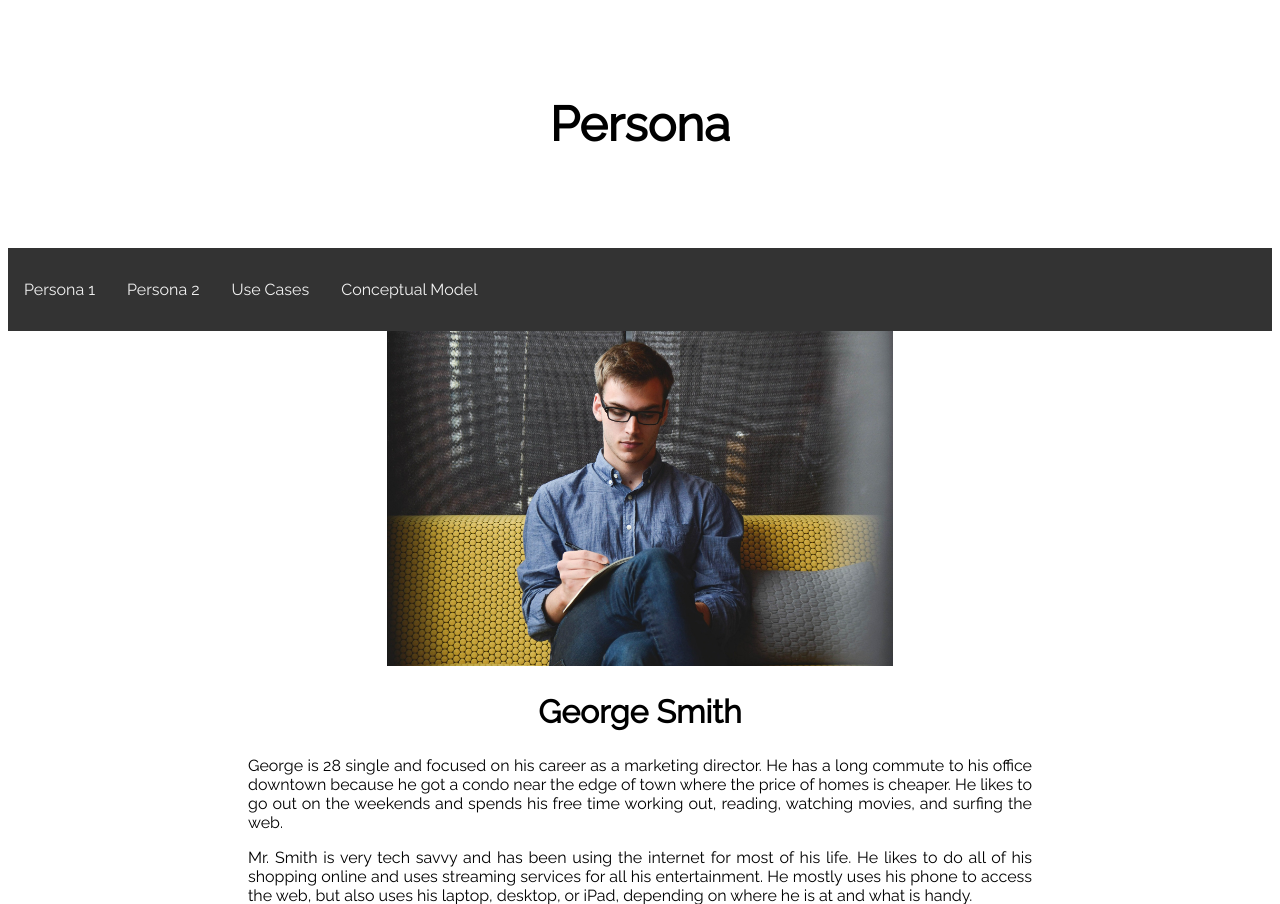
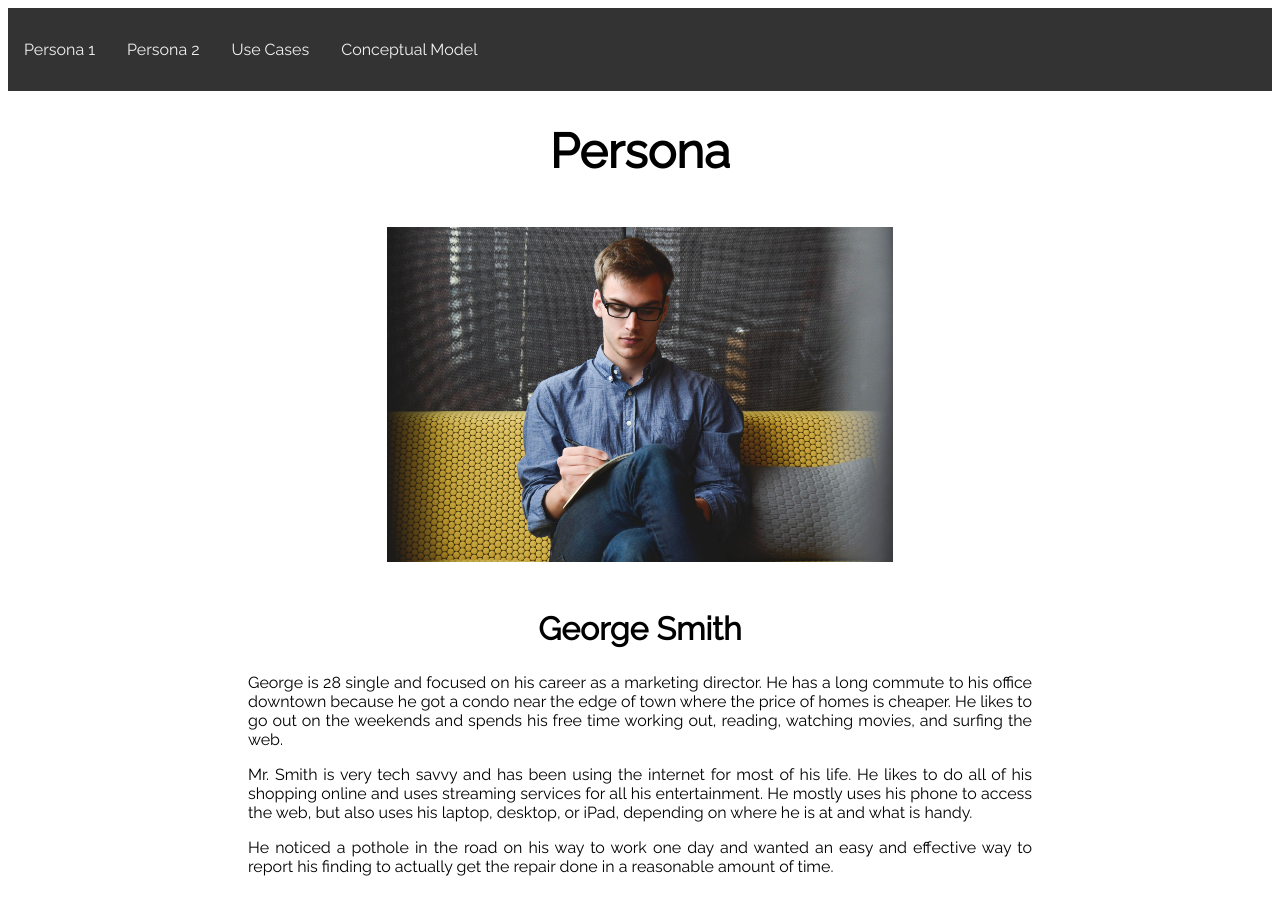
Before and after one commit to Koriganp/infrastructure, a PHP site: page /epic/george.php in a window 1280 px wide. Shown: the top 904 px of the page. Run offline with PHP 8.4, Linux system fonts and the light colour scheme.

Commit message:
changed stylesheet

```diff
--- a/epic/george.php
+++ b/epic/george.php
@@ -9,7 +9,6 @@
 	</head>
 	<body>
 		<header>
-			<h1 class="header">Persona</h1>
 			<nav class="topnav">
 				<a href="george.php">Persona 1</a>
 				<a href="venus.php">Persona 2</a>
@@ -18,6 +17,7 @@
 			</nav>
 		</header>
 		<main>
+			<h1 class="header">Persona</h1>
 			<img class="persona" src="images/george.jpg" alt="Image of George Smith"/>
 			<h2 class="about">George Smith</h2>
 			<p>George is 28 single and focused on his career as a marketing director. He has a long commute to his office downtown because he got a condo near the edge of town where the price of homes is cheaper. He likes to go out on the weekends and spends his free time working out, reading, watching movies, and surfing the web.</p>
--- a/epic/styles/persona.css
+++ b/epic/styles/persona.css
@@ -3,13 +3,6 @@ html {
 	font-size: 1em;
 	font-family: 'Raleway', sans-serif;
 	text-align: justify;
-}
-
-/*Style the header*/
-.header {
-	font-size: 3em;
-	text-align: center;
-	padding: 4rem;
 }
 
 /*Style the top navigation bar*/
@@ -36,7 +29,7 @@ html {
 	max-width: 40%;
 	max-height: 40%;
 	display: block;
-	margin: 0 auto;
+	margin: 3rem auto;
 }
 
 /*center main headings and increase size*/
```
